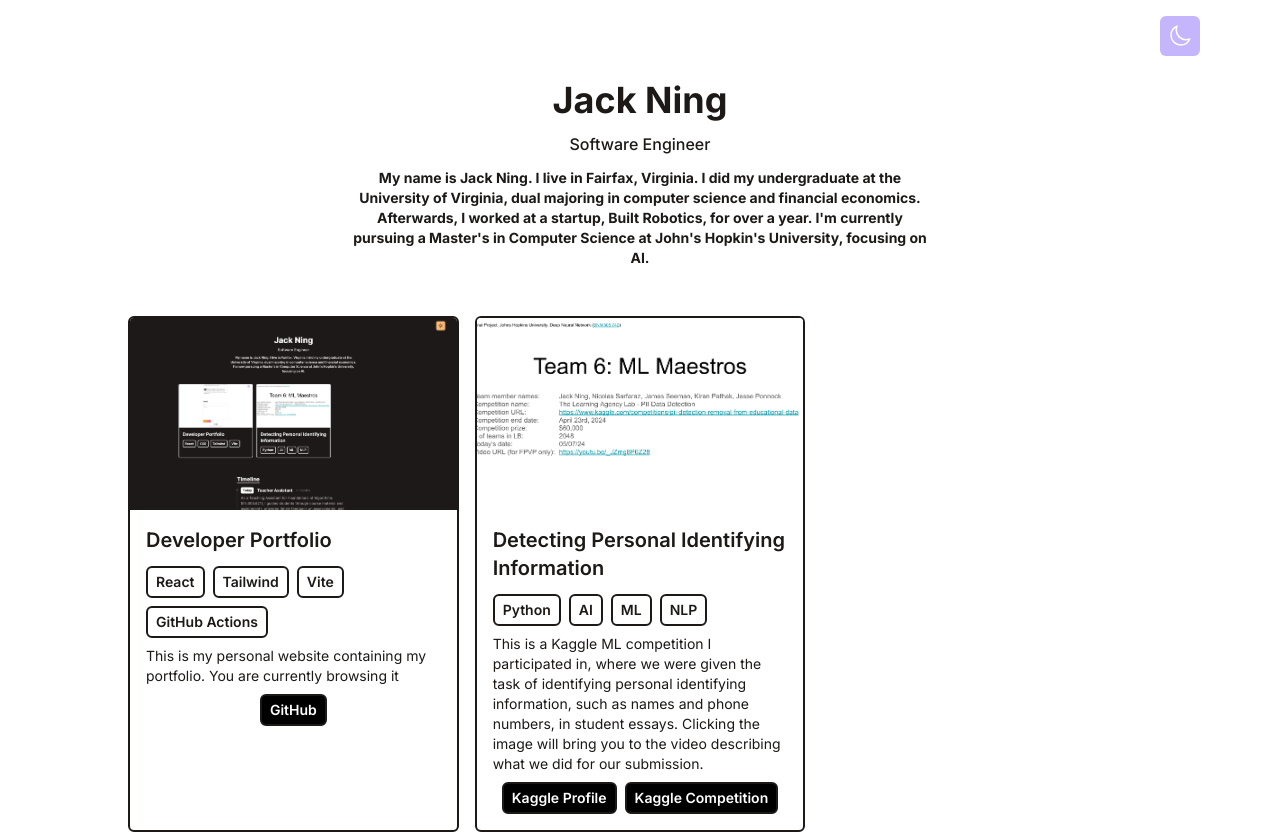
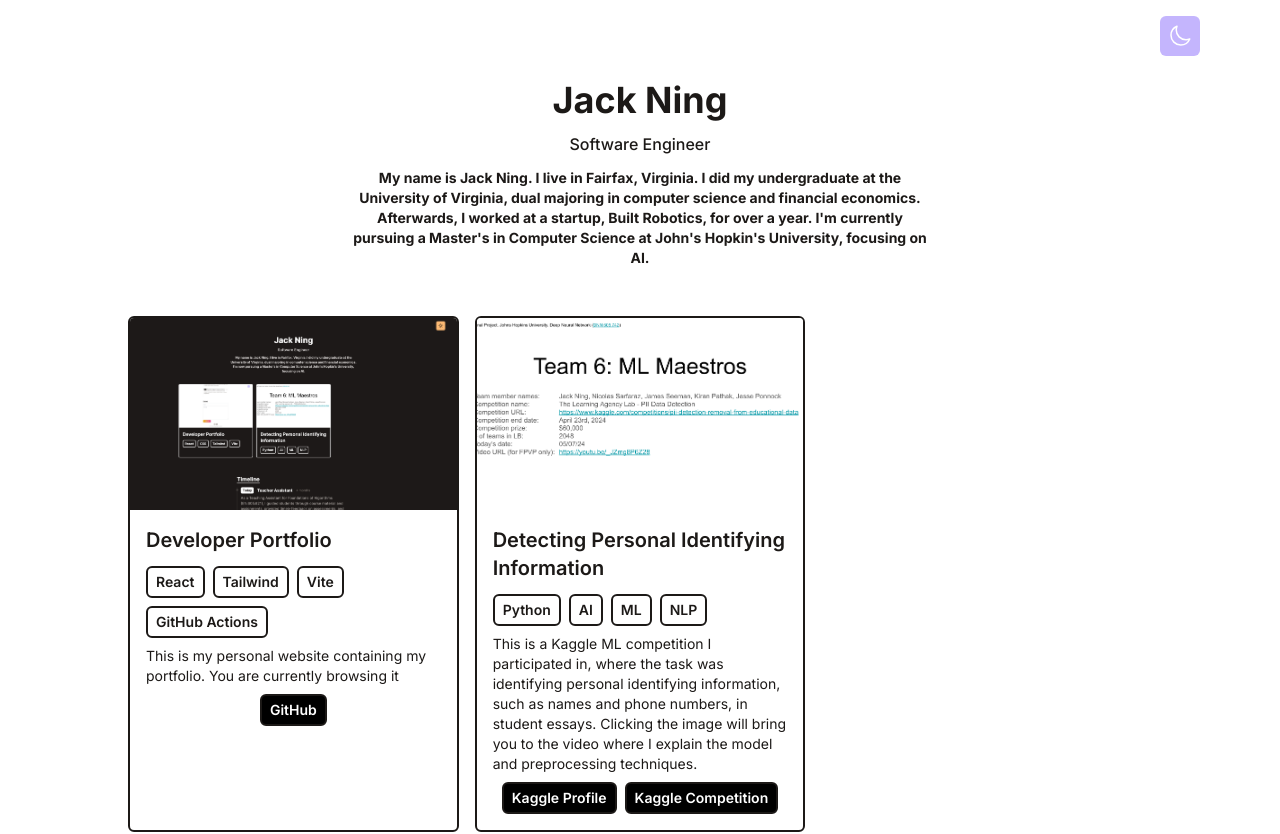
Before and after one commit to jackjsning/jack-portfolio, a React (Vite) app: page / in a window 1280 px wide. Shown: the top 834 px of the page. Built offline with nearby package versions, Linux system fonts and the light colour scheme.

Commit message:
changed porfolio description

```diff
--- a/src/data/portfolio.js
+++ b/src/data/portfolio.js
@@ -16,7 +16,7 @@ export default [
         title: 'Detecting Personal Identifying Information',
         imgUrl: 'assets/PII-Detection.png',
         stack: ['Python', 'AI', 'ML', 'NLP'],
-        description: 'This is a Kaggle ML competition I participated in, where we were given the task of identifying personal identifying information, such as names and phone numbers, in student essays. Clicking the image will bring you to the video describing what we did for our submission.',
+        description: 'This is a Kaggle ML competition I participated in, where the task was identifying personal identifying information, such as names and phone numbers, in student essays. Clicking the image will bring you to the video where I explain the model and preprocessing techniques.',
         link: 'https://www.youtube.com/watch?v=_JZmg8P6Z28',
         buttons: [
             {
```
